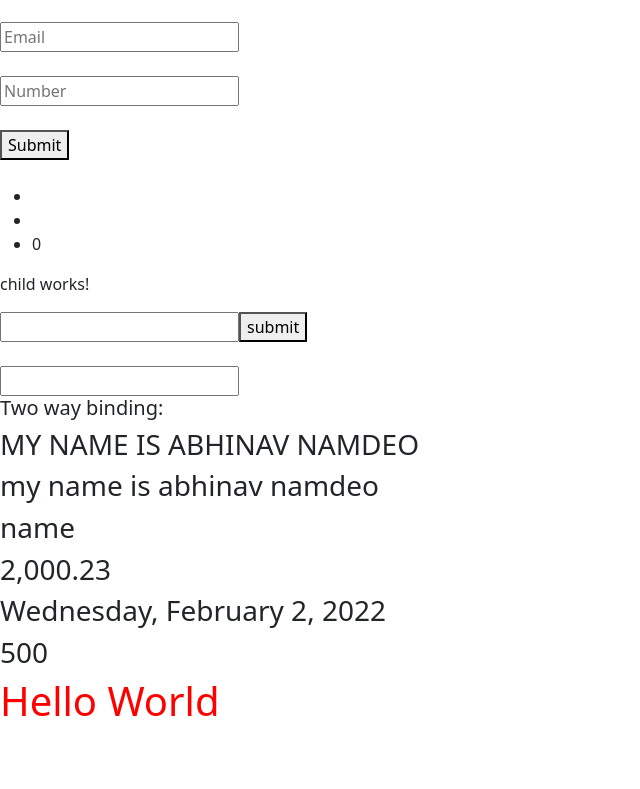
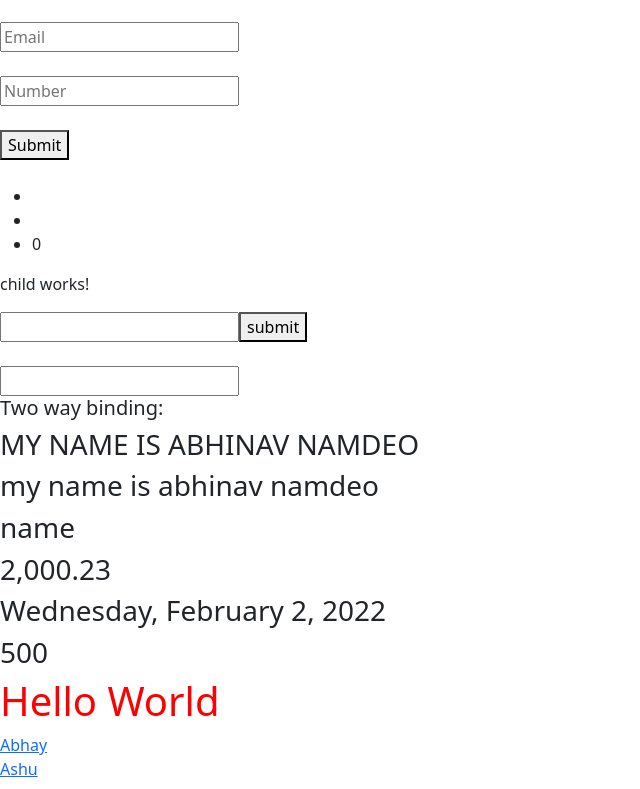
Before and after one commit to AbhinavNmdo/Angular, an Angular app: page / in a window 1280 px wide. Shown: the part 867-1656 px from the top of the page, without its empty margins (0-640 px from the left). Before the commit the page ends 1600 px from the top, so only its background shows below. Built offline with nearby package versions, Linux system fonts and the light colour scheme.

Commit message:
How Dynamic routing works and 404 page not found

```diff
--- a/src/app/MyComponents/user-auth/child/child.component.ts
+++ b/src/app/MyComponents/user-auth/child/child.component.ts
@@ -1,4 +1,5 @@
 import { Component, OnInit, Output, EventEmitter } from '@angular/core';
+import { ActivatedRoute } from '@angular/router';
 
 @Component({
   selector: 'app-child',
@@ -7,9 +8,10 @@ import { Component, OnInit, Output, EventEmitter } from '@angular/core';
 })
 export class ChildComponent implements OnInit {
   @Output() updateDataEvent = new EventEmitter<String>();
-  constructor() { }
+  constructor(private route:ActivatedRoute) { }
 
   ngOnInit(): void {
+    console.log(this.route.snapshot.paramMap.get('slug'));
   }
 
 }
--- a/src/app/MyComponents/user-auth/login/login.component.html
+++ b/src/app/MyComponents/user-auth/login/login.component.html
@@ -105,3 +105,9 @@
 
 <!-- Custom Directive -->
 <h1 appRedEle>Hello World</h1>
+
+<!-- Dynamic Routing -->
+<a routerLink="/1234">Abhay</a>
+<br>
+<a routerLink="/7890">Ashu</a>
+<h3>{{userLogin}}</h3>
--- a/src/app/MyComponents/user-auth/login/login.component.ts
+++ b/src/app/MyComponents/user-auth/login/login.component.ts
@@ -1,5 +1,6 @@
 import { Component, OnInit, Output } from '@angular/core';
 import { FormControl, FormGroup } from '@angular/forms';
+import { ActivatedRoute } from '@angular/router';
 
 @Component({
   selector: 'app-login',
@@ -8,9 +9,14 @@ import { FormControl, FormGroup } from '@angular/forms';
 })
 export class LoginComponent implements OnInit {
 
-  constructor() { }
 
+  constructor(private route:ActivatedRoute) {} // Setting parameter for Dynamic Routing
+
+  userLogin:string|null;
   ngOnInit(): void {
+    // Dynamic Routing
+    this.userLogin = this.route.snapshot.paramMap.get('slug');
+    console.log("userid is: ", this.route.snapshot.paramMap.get('slug'))
   }
 
   // events
@@ -74,4 +80,5 @@ export class LoginComponent implements OnInit {
   // loginUser(){
   //   console.log(this.loginForm.value);
   // }
+
 }
--- a/src/app/MyComponents/user-auth/user-auth.module.ts
+++ b/src/app/MyComponents/user-auth/user-auth.module.ts
@@ -5,6 +5,7 @@ import { FormsModule, ReactiveFormsModule } from '@angular/forms';
 import { ChildComponent } from './child/child.component';
 import { MultiplierPipe } from 'src/app/pipes/multiplier.pipe';
 import { RedEleDirective } from 'src/app/directives/red-ele.directive';
+import { AppRoutingModule } from 'src/app/app-routing.module';
 
 
 
@@ -18,7 +19,8 @@ import { RedEleDirective } from 'src/app/directives/red-ele.directive';
   imports: [
     CommonModule,
     FormsModule,
-    ReactiveFormsModule
+    ReactiveFormsModule,
+    AppRoutingModule
   ],
   exports:[
     LoginComponent
--- a/src/app/app-routing.module.ts
+++ b/src/app/app-routing.module.ts
@@ -2,12 +2,15 @@ import { NgModule } from '@angular/core';
 import { RouterModule, Routes } from '@angular/router';
 import { AboutComponent } from './MyComponents/about/about.component';
 import { TodosComponent } from './MyComponents/todos/todos.component';
+import { ChildComponent } from './MyComponents/user-auth/child/child.component';
 import { LoginComponent } from './MyComponents/user-auth/login/login.component';
 
 const routes: Routes = [
   {path: '', component: LoginComponent},
   {path: 'todo', component: TodosComponent},
-  {path: 'about', component: AboutComponent}
+  {path: 'about', component: AboutComponent},
+  {path: ':slug', component: ChildComponent},
+  {path: '**', component: ChildComponent}
 ];
 
 @NgModule({
```
